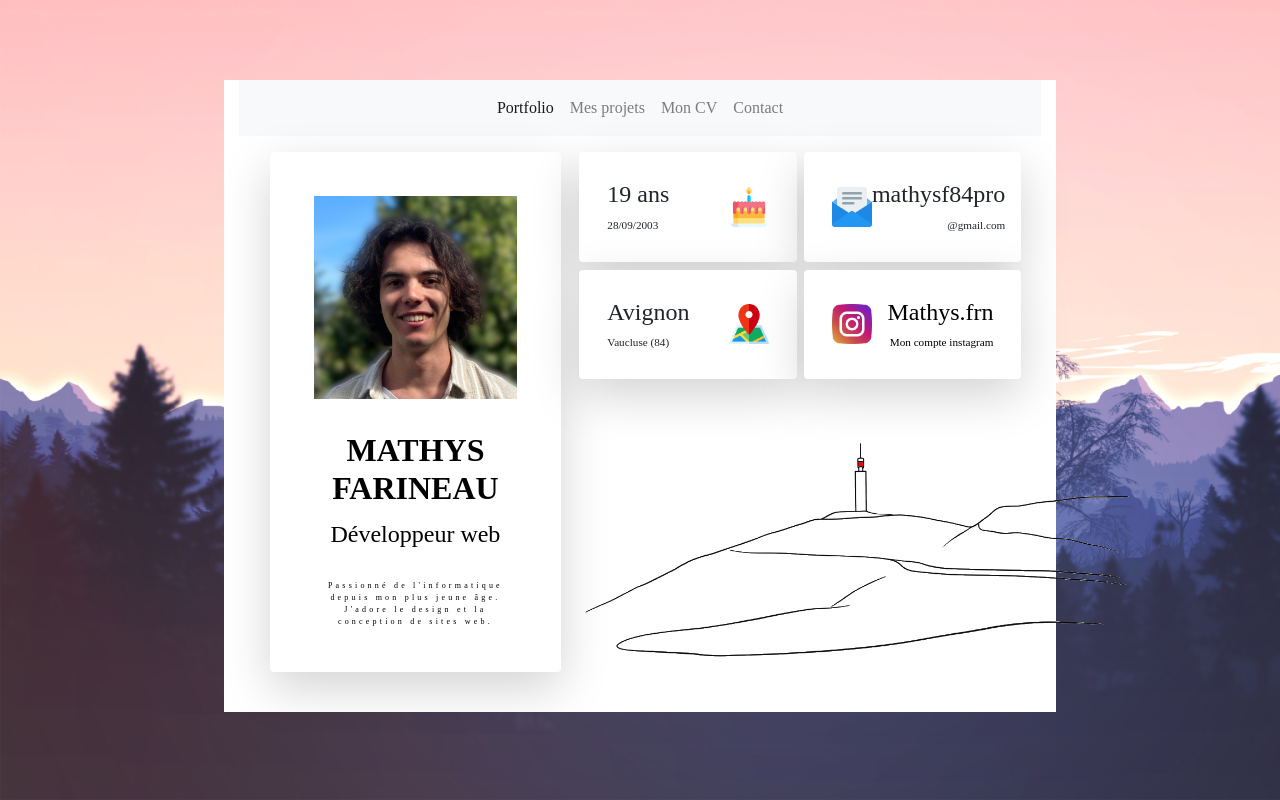
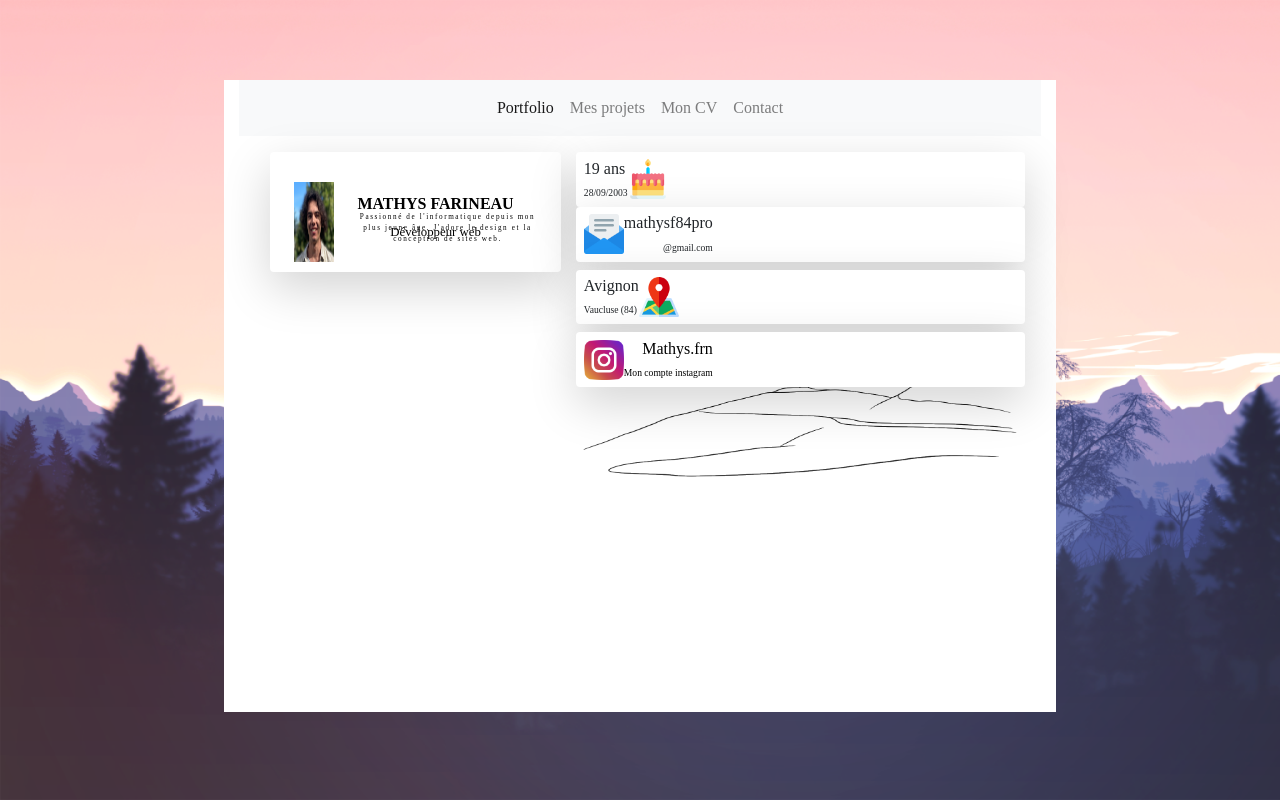
Before and after one commit to IPandragonI/old_portfolio, a PHP site: page / in a window 1280 px wide. Run offline with PHP 8.4, Linux system fonts and the light colour scheme.

Commit message:
Responsive changes

```diff
--- a/index.php
+++ b/index.php
@@ -2,6 +2,7 @@
 
 <head>
     <meta charset="UTF-8">
+    <meta name="viewport" content="width=device-width, initial-scale=1.0">
     <link rel="stylesheet" href="https://stackpath.bootstrapcdn.com/bootstrap/4.5.2/css/bootstrap.min.css">
     <link rel="stylesheet" href="https://stackpath.bootstrapcdn.com/bootstrap/4.5.2/css/bootstrap.min.css">
     <script src="https://code.jquery.com/jquery-3.5.1.slim.min.js"></script>
@@ -48,22 +49,28 @@
     </div>
 
     <!-- Main content -->
-    <div class="container-fluid">
-        <div class="row m-3" id="inside">
+    <div class="container-fluid" style="height: 90%;">
+        <div class="row m-3 h-100" id="inside">
             <!-- Left card -->
-            <div class="col-md-5">
-                <div class="row">
+            <div class="col-md-5 h-100">
+                <div class="row h-100">
                     <div class="col">
                         <a href="CV.php">
                             <div class="card text-center border-0 shadow-lg rounded p-4" id="Mycard">
                                 <div class="card-body">
+                                    <div class="h-50 mb-4">
                                         <img src="public/img/moi.png" class="img-fluid" alt="Image de profil">
-                                    <div class="title">
+                                    </div>
+                                    <div class="h-50">
+                                        <div class="title h-50">
                                             <h2 class="card-title font-weight-bold text-uppercase">Mathys Farineau</h2>
                                             <h4 class="card-text">Développeur web</h4>
                                         </div>
+                                        <div class="h-50">
                                             <p class="font-weight-light">Passionné de l'informatique depuis mon plus jeune âge.
                                             J'adore le design et la conception de sites web.</p>
+                                        </div>
+                                    </div>
                                 </div>
                             </div>
                         </a>
@@ -72,15 +79,15 @@
             </div>
 
             <!-- Right card -->
-            <div class="col-md-7">
+            <div class="col-md-7 h-100">
                 <!-- Top of the place -->
-                <section class="d-flex flex-column">
-                    <div class="row justify-content-around">
+                <section class="d-flex flex-column h-100">
+                    <div class="row justify-content-around h-25">
 
                         <div class="card text-center border-0 shadow-lg rounded p-2" id="topCard">
-                            <div class="card-content">
-                                <div class="card-body">
-                                    <div class="media d-flex">
+                            <div class="card-content h-100">
+                                <div class="card-body h-100">
+                                    <div class="media d-flex h-100 align-items-center">
                                         <div class="media-body text-left">
                                             <h3>19 ans</h3>
                                             <span>28/09/2003</span>
@@ -94,9 +101,9 @@
                         </div>
 
                         <div class="card text-center border-0 shadow-lg rounded p-2" id="topCard">
-                            <div class="card-content">
-                                <div class="card-body">
-                                    <div class="media d-flex">
+                            <div class="card-content h-100">
+                                <div class="card-body h-100">
+                                    <div class="media d-flex h-100 align-items-center">
                                         <div class="align-self-center">
                                             <img src="public/img/email.png">
                                         </div>
@@ -110,9 +117,9 @@
                         </div>
 
                         <div class="card text-center border-0 shadow-lg rounded p-2 mt-2" id="topCard">
-                            <div class="card-content">
-                                <div class="card-body">
-                                    <div class="media d-flex">
+                            <div class="card-content h-100">
+                                <div class="card-body h-100">
+                                    <div class="media d-flex h-100 align-items-center">
                                         <div class="media-body text-left">
                                             <h3>Avignon</h3>
                                             <span>Vaucluse (84)</span>
@@ -127,11 +134,11 @@
 
 
                         <div class="card text-center border-0 shadow-lg rounded p-2 mt-2" id="topCard">
-                            <a href="https://www.instagram.com/mathys.frn" target="_blank">
-                                <div class="card-content">
-                                    <div class="card-body">
-                                        <div class="media d-flex">
-                                            <div class="align-self-center">
+                            <a href="https://www.instagram.com/mathys.frn" target="_blank" class="h-100">
+                                <div class="card-content h-100">
+                                    <div class="card-body h-100">
+                                        <div class="media d-flex h-100 align-items-center">
+                                            <div class="align-items-center">
                                                 <img src="public/img/insta.png">
                                             </div>
                                             <div class="media-body text-right">
@@ -145,8 +152,10 @@
                         </div>
                     </div>
 
-                    <div class="row justify-content-around mt-5" id="down">
+                    <div class="row justify-content-around h-75" id="down">
+                        <div class="w-100 d-flex justify-content-center align-items-center" style="height:90%">
                             <img src="public/img/ventoux.png" id="ventoux">
+                        </div>
                     </div>
 
                 </section>
--- a/style/style.css
+++ b/style/style.css
@@ -21,19 +21,18 @@
     text-decoration:none;
     color: #000;
 }
-
-.img-fluid{
-    margin-bottom:2rem ;
+h2{
+    font-size: 100%;
 }
 h3{
-    font-size: 1.5rem;
+    font-size: 100%;
 }
 
 h4{
-    margin-bottom: 2rem !important;
+    font-size: 80%;
 }
 span{
-    font-size: .7rem;
+    font-size: 60%;
 }
 
 .wrapper{
@@ -46,17 +45,21 @@
 img{
     height: 5vh;
 }
-
+.img-fluid{
+    height: 100%;
+}
 #ventoux{
-    height: 30vh;
+    height: 50%;
+    width: 100%
 }
 
 #Mycard{
-    height: 65vh;
+    height: 90%;
+    width: 100%;
 }
 #topCard{
     width: 17vw;
-    height: 100%;
+    height: 50%;
 }
 #mainCard{
     height: 100%;
@@ -70,16 +73,9 @@
     .wrapper {
         width: 85vw;
       }
-    h2{
-        font-size: 1.5rem;
-    }
-    h4{
-        font-size: 1rem;
-    }
 }
 
-
-@media (max-width: 767px) {
+@media (max-width: 767px) or  (max-height:900px) {
     #Mycard{
         height: 15vh;
         margin-bottom: 2rem;
@@ -108,13 +104,6 @@
     #inside{
         flex-direction: column;
     }
-    h2{
-        font-size: .9rem;
-        margin-bottom: .5rem !important;
-    }
-    h4{
-        font-size: .7rem;
-    }
     p{
         font-size: 0.9vh;
         letter-spacing: .1rem;
--- a/style/style_contact.css
+++ b/style/style_contact.css
@@ -1,4 +1,4 @@
-img{
+form img{
     height: 20vh;
 }
 
```
Lines whose indentation alone changed are shown as unchanged.
